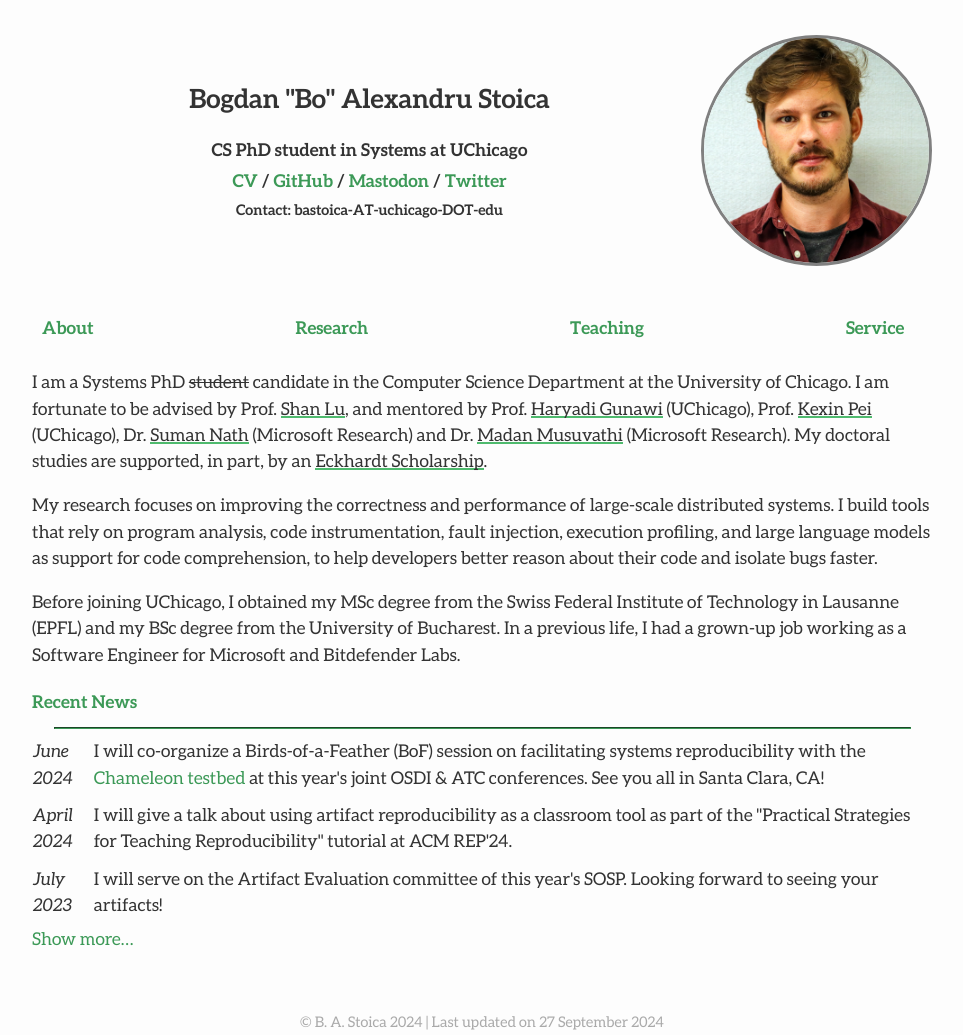
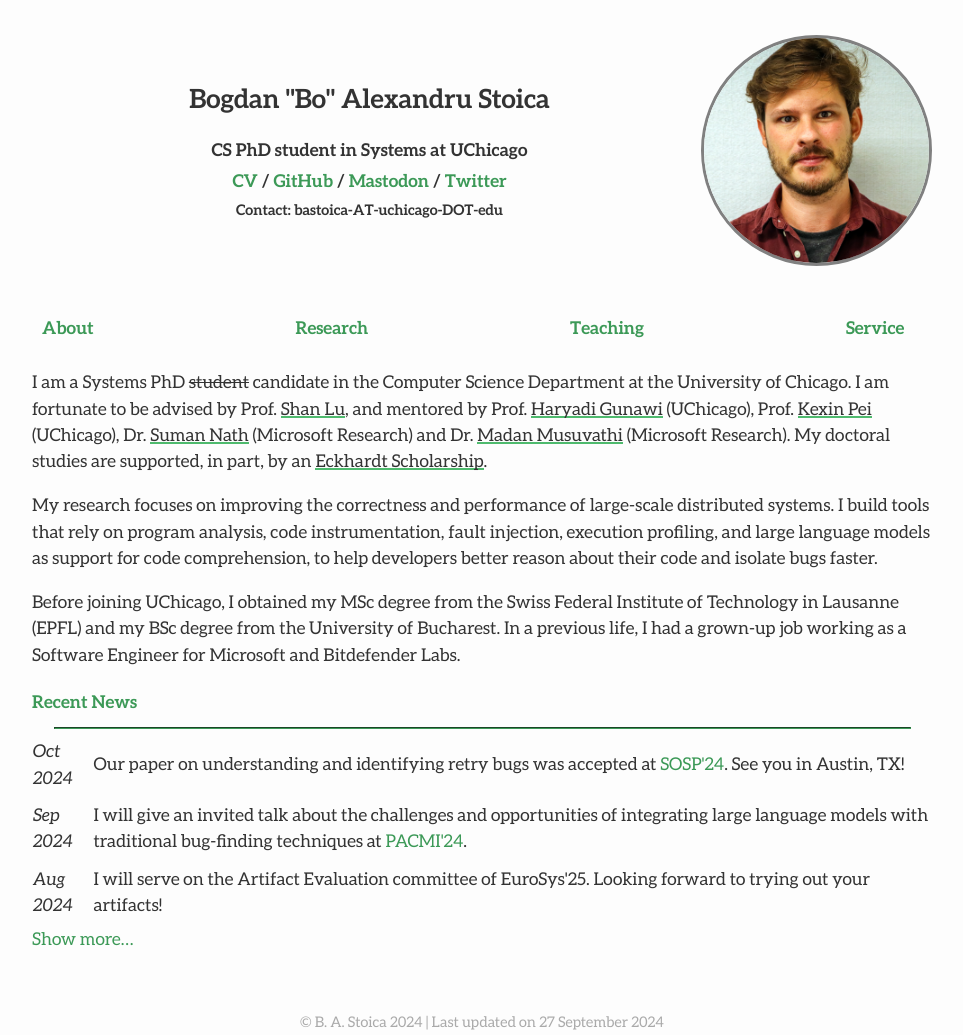
Before and after one commit to bastoica/bastoica.github.io, a Jekyll site: the page built from index.md, in a window 1280 px wide. Shown: the whole page, without its empty margins (158-1121 px from the left). Built offline with Jekyll 4.4.1, drawn with Linux system fonts in a browser that asks for light colours; nearby versions of some CDN libraries.

Commit message:
Updated with recent news; fixed minor formatting issues

```diff
--- a/index.md
+++ b/index.md
@@ -27,12 +27,24 @@ In a previous life, I had a grown-up job working as a Software Engineer for Micr
 
 <table id="newsTable" style="border-collapse: collapse;">
   <tr>
+    <td style="padding-bottom: 10px; text-align: left;"><i>Oct<br>2024</i></td>
+    <td style="padding-bottom: 10px; padding-left: 20px; text-align: left;">Our paper on understanding and identifying retry bugs was accepted at <a href="https://sigops.org/s/conferences/sosp/2024/" tafget="_blank">SOSP'24</a>. See you in Austin, TX!</td>
+  </tr>
+  <tr>
+    <td style="padding-bottom: 10px; text-align: left;"><i>Sep<br>2024</i></td>
+    <td style="padding-bottom: 10px; padding-left: 20px; text-align: left;">I will give an invited talk about the challenges and opportunities of integrating large language models with traditional bug-finding techniques at <a href="https://sites.google.com/view/pacmi/home" tafget="_blank">PACMI'24</a>.</td>
+  </tr>
+  <tr>
+    <td style="padding-bottom: 10px; text-align: left;"><i>Aug<br>2024</i></td>
+    <td style="padding-bottom: 10px; padding-left: 20px; text-align: left;">I will serve on the Artifact Evaluation committee of EuroSys'25. Looking forward to trying out your artifacts!</td>
+  </tr>
+  <tr>
     <td style="padding-bottom: 10px; text-align: left;"><i>June<br>2024</i></td>
-    <td style="padding-bottom: 10px; padding-left: 20px; text-align: left;">I will co-organize a Birds-of-a-Feather (BoF) session on facilitating systems reproducibility with the <a href="https://chameleoncloud.org/blog/2023/03/20/the-practical-reproducibility-opportunity/" target="_blank">Chameleon testbed</a> at this year's joint OSDI & ATC conferences. See you all in Santa Clara, CA!</td>
+    <td style="padding-bottom: 10px; padding-left: 20px; text-align: left;">I will co-organize a Birds-of-a-Feather (BoF) session on facilitating systems reproducibility with the <a href="https://chameleoncloud.org/blog/2023/03/20/the-practical-reproducibility-opportunity/" target="_blank">Chameleon testbed</a> at <a href="https://www.usenix.org/conference/osdi24/" tafget="_blank">OSDI'24</a>. See you in Santa Clara, CA!</td>
   </tr>
   <tr>
     <td style="padding-bottom: 10px; text-align: left;"><i>April<br>2024</i></td>
-    <td style="padding-bottom: 10px; padding-left: 20px; text-align: left;">I will give a talk about using artifact reproducibility as a classroom tool as part of the "Practical Strategies for Teaching Reproducibility" tutorial at ACM REP'24.</td>
+    <td style="padding-bottom: 10px; padding-left: 20px; text-align: left;">I will give a talk about using artifact reproducibility as a classroom tool as part of the "Practical Strategies for Teaching Reproducibility" tutorial at <a href="https://acm-rep.github.io/2024/" tafget="_blank">ACM REP'24</a>.</td>
   </tr>
   <tr>
     <td style="padding-bottom: 10px; text-align: left;"><i>July<br>2023</i></td>
@@ -48,7 +60,7 @@ In a previous life, I had a grown-up job working as a Software Engineer for Micr
   </tr>
   <tr>
     <td style="padding-bottom: 10px; text-align: left;"><i>August<br>2022</i></td>
-    <td style="padding-bottom: 10px; padding-left: 20px; text-align: left;">Our paper on exposing memory order violations using delay injection was accepted at EuroSys'23. See you in Rome!</td>
+    <td style="padding-bottom: 10px; padding-left: 20px; text-align: left;">Our paper on exposing memory order violations using delay injection was accepted at <a href="https://2023.eurosys.org/" tafget="_blank">EuroSys'23</a>. See you in Rome!</td>
   </tr>
   <tr>
     <td style="padding-bottom: 10px; text-align: left;"><i>March<br>2022</i></td>
```
